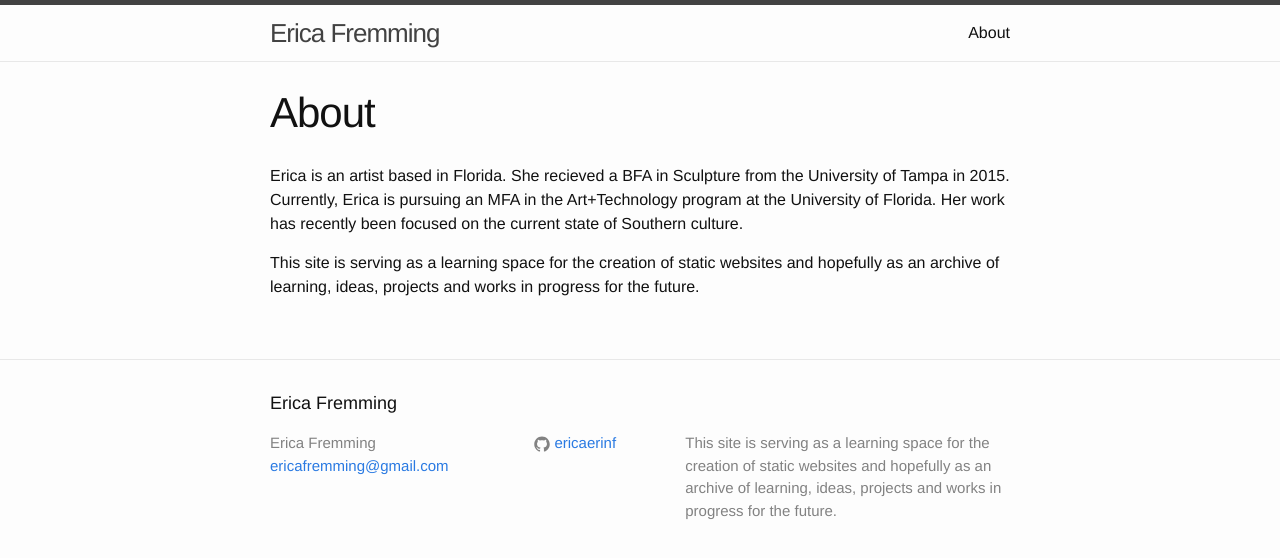
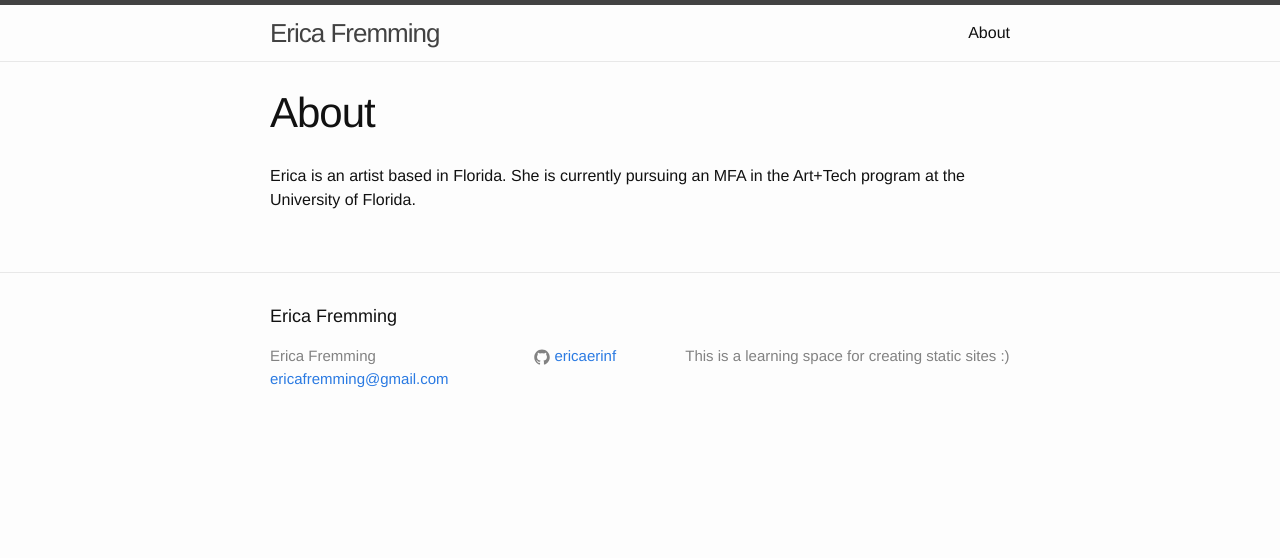
Before and after one commit to ericaerinf/ericaerinf.github.io, a Jekyll site: the page built from about.md, in a window 1280 px wide. Shown: the top 558 px of the page. Built offline with Jekyll 4.4.1, drawn with Linux system fonts in a browser that asks for light colours.

Commit message:
troubleshooting
started over

```diff
--- a/_config.yml
+++ b/_config.yml
@@ -9,15 +9,11 @@
 title: Erica Fremming
 email: ericafremming@gmail.com
 description: > # this means to ignore newlines until "baseurl:"
-  This site is serving as a learning space for the creation
-  of static websites and hopefully as an archive of learning, ideas, projects and works in progress
-  for the future.
-#baseurl: "/blog" # the subpath of your site, e.g. /blog
-url: "https://ericaerinf.com" # the base hostname & protocol for your site
-twitter_username:
-github_username: ericaerinf
-permalink: /:title
+  This is a learning space for creating static sites :)
+baseurl: "" # the subpath of your site, e.g. /blog
+url: "http://yourdomain.com" # the base hostname & protocol for your site
+# twitter_username: jekyllrb
+github_username:  ericaerinf
 
 # Build settings
 markdown: kramdown
-port: 4000
--- a/about.md
+++ b/about.md
@@ -4,6 +4,4 @@ title: About
 permalink: /about/
 ---
 
-Erica is an artist based in Florida. She recieved a BFA in Sculpture from the University of Tampa in 2015. Currently, Erica is pursuing an MFA in the Art+Technology program at the University of Florida. Her work has recently been focused on the current state of Southern culture.
-
-This site is serving as a learning space for the creation of static websites and hopefully as an archive of learning, ideas, projects and works in progress for the future.
+Erica is an artist based in Florida. She is currently pursuing an MFA in the Art+Tech program at the University of Florida.
```
